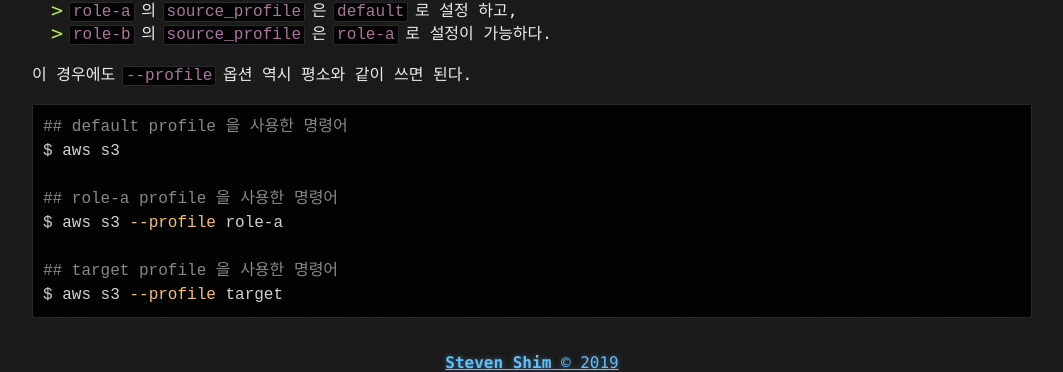
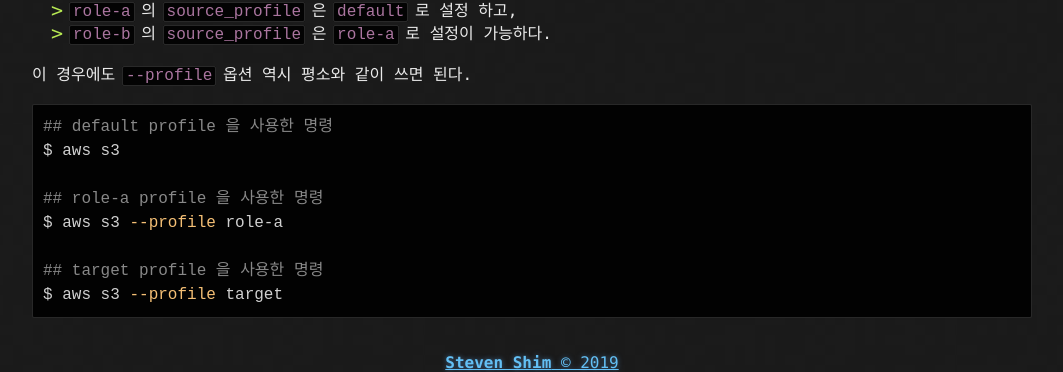
Before and after one commit to stevenshim/stevenshim.github.io, a Jekyll site: the page built from _posts/2019-06-02-awscli-profile.md, in a window 1280 px wide and 900 px high, scrolled down 4152 px. Shown: the part 512-884 px from the top of the window, without its empty margins (108-1171 px from the left). Built offline with Jekyll 4.4.1, drawn with Linux system fonts in a browser that asks for light colours; some of the changed text lies outside the part shown.

````diff
--- a/_posts/2019-06-02-awscli-profile.md
+++ b/_posts/2019-06-02-awscli-profile.md
@@ -177,12 +177,12 @@ region = ap-northeast-2
 
 이 경우에도 `--profile` 옵션 역시 평소와 같이 쓰면 된다.
 ```bash
-## default profile 을 사용한 명령어
+## default profile 을 사용한 명령
 $ aws s3
 
-## role-a profile 을 사용한 명령어
+## role-a profile 을 사용한 명령
 $ aws s3 --profile role-a
 
-## target profile 을 사용한 명령어
+## target profile 을 사용한 명령
 $ aws s3 --profile target
 ```
````
Also changed, not shown: other parts of _posts/2019-06-02-awscli-profile.md (+1 -1 lines).
